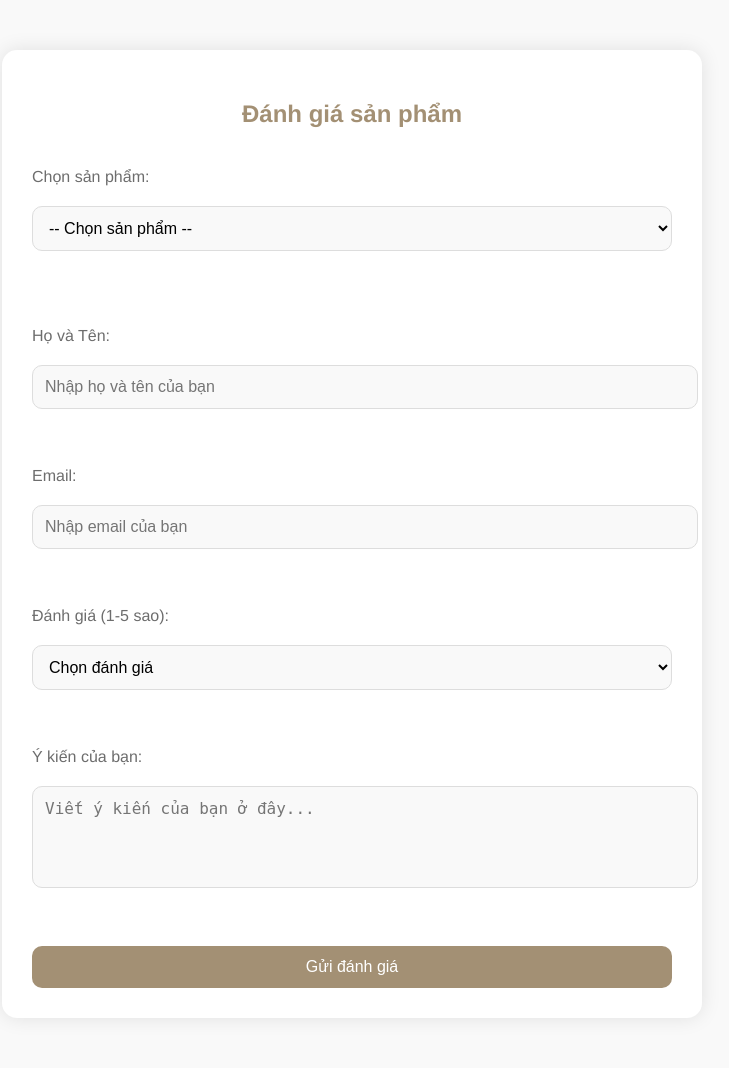
After one commit to hieuxanha/newborn, a PHP site: page /web_new_born/danh_gia.php in a window 1280 px wide. The commit adds this page. Shown: the whole page, without its empty margins (288-1017 px from the left). Run offline with PHP 8.4, Linux system fonts and the light colour scheme; data that the repository does not hold is empty; a stand-in replaces the project's code that opens the database connection.

Commit message:
hi chao hi

```diff
--- /dev/null
+++ b/new_born/Frontend_web/danh_gia.php
@@ -0,0 +1,173 @@
+<?php
+// Kết nối cơ sở dữ liệu
+$servername = "localhost";
+$username = "root";
+$password = "";
+$dbname = "newborn_shop";
+
+$conn = new mysqli($servername, $username, $password, $dbname);
+
+// Kiểm tra kết nối
+if ($conn->connect_error) {
+    die("Kết nối thất bại: " . $conn->connect_error);
+}
+
+// Lấy danh sách sản phẩm
+$sql = "SELECT id, ten_san_pham, anh_san_pham FROM sanpham";
+$result = $conn->query($sql);
+?>
+<!DOCTYPE html>
+<html lang="vi">
+<head>
+    <meta charset="UTF-8">
+    <meta name="viewport" content="width=device-width, initial-scale=1.0">
+    <title>Đánh giá sản phẩm</title>
+    <style>
+body {
+    font-family: 'Helvetica', sans-serif;
+    background-color: #f9f9f9;
+    color: #333;
+    margin: 0;
+    padding: 0;
+}
+
+.container {
+    width: 50%;
+    margin: 50px auto;
+    background-color: #fff;
+    padding: 30px;
+    border-radius: 15px;
+    box-shadow: 0 0 20px rgba(0, 0, 0, 0.1);
+}
+
+h2 {
+    font-size: 24px;
+    font-weight: 600;
+    text-align: center;
+    margin-bottom: 20px;
+    color: #a39074;
+}
+
+form {
+    display: flex;
+    flex-direction: column;
+    gap: 20px;
+}
+
+label {
+    font-size: 16px;
+    color: #6d6d6d;
+}
+
+input[type="text"],
+input[type="email"],
+select,
+textarea {
+    width: 100%;
+    padding: 12px;
+    border: 1px solid #ddd;
+    border-radius: 10px;
+    font-size: 16px;
+    background-color: #f9f9f9;
+    transition: border-color 0.3s ease;
+}
+
+input[type="text"]:focus,
+input[type="email"]:focus,
+select:focus,
+textarea:focus {
+    border-color: #a39074;
+    outline: none;
+}
+
+textarea {
+    resize: none;
+}
+
+input[type="submit"] {
+    background-color: #a39074;
+    color: white;
+    padding: 12px 20px;
+    border: none;
+    border-radius: 10px;
+    font-size: 16px;
+    cursor: pointer;
+    transition: background-color 0.3s ease;
+}
+
+input[type="submit"]:hover {
+    background-color: #8d7a5e;
+}
+
+.product-option {
+    display: flex;
+    align-items: center;
+    margin-bottom: 10px;
+}
+
+.product-option img {
+    width: 50px;
+    height: 50px;
+    object-fit: cover;
+    margin-right: 10px;
+    border-radius: 5px;
+    border: 1px solid #ddd;
+}
+
+
+
+        .product-option {
+            display: flex;
+            align-items: center;
+            margin-bottom: 10px;
+        }
+        .product-option img {
+            width: 50px;
+            height: 50px;
+            object-fit: cover;
+            margin-right: 10px;
+        }
+    </style>
+</head>
+<body>
+<div class="container">
+    <form action="submit_review.php" method="post">
+        <h2>Đánh giá sản phẩm</h2>
+        <label for="sanpham">Chọn sản phẩm:</label>
+        <select name="sanpham_id" id="sanpham" required>
+            <option value="">-- Chọn sản phẩm --</option>
+            <?php
+            if ($result->num_rows > 0) {
+                while ($row = $result->fetch_assoc()) {
+                    echo '<option value="' . $row['id'] . '">'
+                        . $row['ten_san_pham'] . '</option>';
+                }
+            }
+            ?>
+        </select>
+        <br><br>
+        <label for="name">Họ và Tên:</label>
+        <input type="text" id="name" name="name" placeholder="Nhập họ và tên của bạn" required>
+        <br>
+        <label for="email">Email:</label>
+        <input type="email" id="email" name="email" placeholder="Nhập email của bạn" required>
+        <br>
+        <label for="rating">Đánh giá (1-5 sao):</label>
+        <select id="rating" name="rating" required>
+            <option value="">Chọn đánh giá</option>
+            <option value="1">1 sao</option>
+            <option value="2">2 sao</option>
+            <option value="3">3 sao</option>
+            <option value="4">4 sao</option>
+            <option value="5">5 sao</option>
+        </select>
+        <br>
+        <label for="comment">Ý kiến của bạn:</label>
+        <textarea id="comment" name="comment" rows="4" placeholder="Viết ý kiến của bạn ở đây..." required></textarea>
+        <br>
+        <input type="submit" value="Gửi đánh giá">
+    </form>
+    </div>
+</body>
+</html>
+<?php $conn->close(); ?>
--- a/new_born/Frontend_web/giaodienql.php
+++ b/new_born/Frontend_web/giaodienql.php
@@ -264,6 +264,7 @@ if (!isset($_SESSION['user_id'])) {
     z-index: 1;
     margin-top: 8px;
     padding: 8px;
+    top: 20px;
 
 }
 
```
